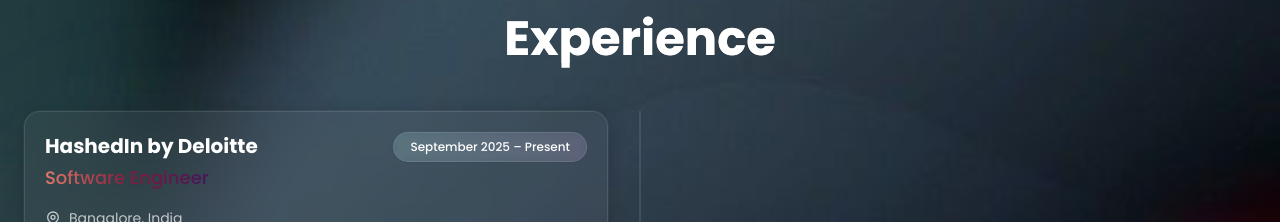
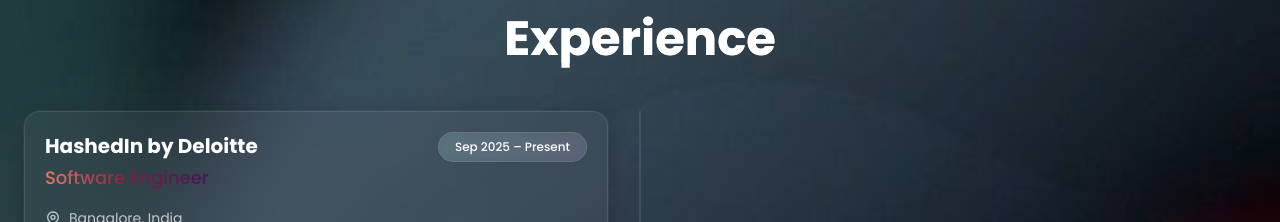
Before and after one commit to shiv75006/portfolio_modern, a React (Vite) app: page / in a window 1280 px wide. Shown: the part 1400-1622 px from the top of the page. Built offline with nearby package versions, Linux system fonts and the light colour scheme; a web font is replaced by a local one.

Commit message:
fix: update duration format in experience section

```diff
--- a/src/constants/index.js
+++ b/src/constants/index.js
@@ -208,7 +208,7 @@
         key: '1',
         company: 'HashedIn by Deloitte',
         position: 'Software Engineer',
-        duration: 'September 2025 – Present',
+        duration: 'Sep 2025 – Present',
         location: 'Bangalore, India',
         description: 'Working as a full-time Software Engineer on enterprise-grade web applications within an agile development environment. Played a key role in the PMO Assist project, independently designing and developing the WSR (Weekly Status Report) Generation feature from scratch. Built and maintained multiple reusable and scalable React components with a focus on performance, maintainability, and clean UI architecture. Implemented secure JWT token decoding with decompression of compressed claims. Integrated multiple backend APIs ensuring reliable data flow and seamless frontend–backend communication. Collaborated with cross-functional teams (product, backend, QA) to deliver production-ready features that drove ~90% impact on the overall web application development.',
         technologies: ['React.js', 'JWT Authentication', 'REST APIs', 'Responsive Design', 'Agile Development', 'Component Architecture', 'JavaScript (ES6+)', 'HTML5', 'CSS3'],
```
